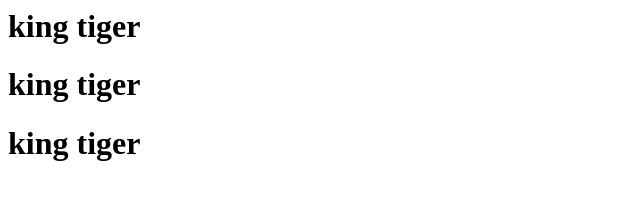
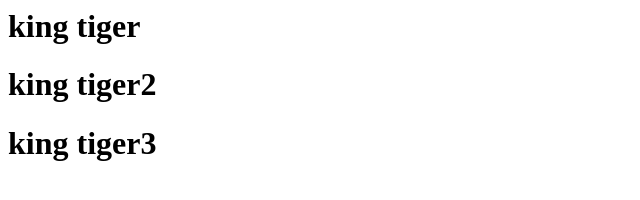
Before and after one commit to kingtiger1385/test, a plain HTML site: page index.html in a window 1280 px wide. Shown: the full height of the page, 0-640 px from the left. Drawn offline with Linux system fonts and the light colour scheme.

Commit message:
Update index.html

```diff
--- a/index.html
+++ b/index.html
@@ -6,7 +6,7 @@
 </head>
 <body>
   <h1> king tiger </h1>
-  <h1> king tiger </h1>
-  <h1> king tiger </h1>
+  <h1> king tiger2 </h1>
+  <h1> king tiger3</h1>
 </body>
 </html>
```
